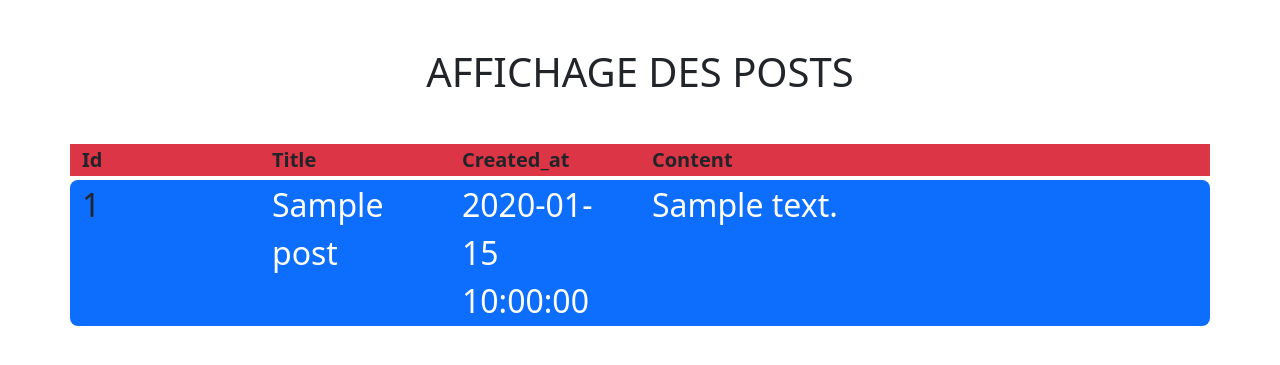
After one commit to makombelajob/blog_PHP_MYSQL, a PHP site: page /posts.php in a window 1280 px wide. The commit adds this page. Shown: the top 365 px of the page. Run offline with PHP 8.4, Linux system fonts and the light colour scheme; tables that the repository leaves empty or names only in its code hold one stand-in row (values such as "Sample post").

Commit message:
posts and one post done

```diff
--- /dev/null
+++ b/app/includes/header.php
@@ -0,0 +1,10 @@
+<!doctype html>
+<html lang="fr">
+<head>
+    <meta charset="UTF-8">
+    <meta name="viewport"
+          content="width=device-width, user-scalable=no, initial-scale=1.0, maximum-scale=1.0, minimum-scale=1.0">
+    <meta http-equiv="X-UA-Compatible" content="ie=edge">
+    <link rel="stylesheet" href=" 	https://cdn.jsdelivr.net/npm/bootstrap@5.3.5/dist/css/bootstrap.min.css">
+    <title>Document</title>
+</head>
--- /dev/null
+++ b/app/posts.php
@@ -0,0 +1,34 @@
+<?php
+require_once 'includes/dbconnect.php';
+global $pdo;
+$sql = 'SELECT id, title, created_at, content FROM posts;';
+$stmt = $pdo->query($sql);
+$posts = $stmt->fetchAll();
+require_once 'includes/header.php';
+?>
+<body>
+    <main class="container my-5">
+        <h1 class="fs-1 text-center text-uppercase my-5">Affichage des posts</h1>
+        <table class="row">
+            <thead class="bg-danger col-12">
+                <tr class="row">
+                    <th class="col fs-5">Id</th>
+                    <th class="col fs-5">Title</th>
+                    <th class="col fs-5">Created_at</th>
+                    <th class="col-6 fs-5">Content</th>
+                </tr>
+            </thead>
+            <tbody class="col-12">
+                <?php foreach($posts as $post) : ;?>
+                    <tr class="row my-1 bg-primary rounded-3 my-1">
+                        <td class="col fs-2"><?= $post['id'] ;?></td>
+                        <td class="col fs-2 text-white"><?= $post['title'] ;?></td>
+                        <td class="col fs-2 text-white"><?= $post['created_at'] ;?></td>
+                        <td class="col-6 fs-2 text-white"><?= $post['content'] ;?></td>
+                    </tr>
+                <?php endforeach ;?>
+            </tbody>
+        </table>
+    </main>
+</body>
+</html>
```
Also changed, not shown: app/authors.php (+4 -11 lines), app/post_specific.php (added, +32 -0 lines), app/update_author.php (+1 -10 lines), app/update_category.php (+8 -12 lines), 1 other file.
